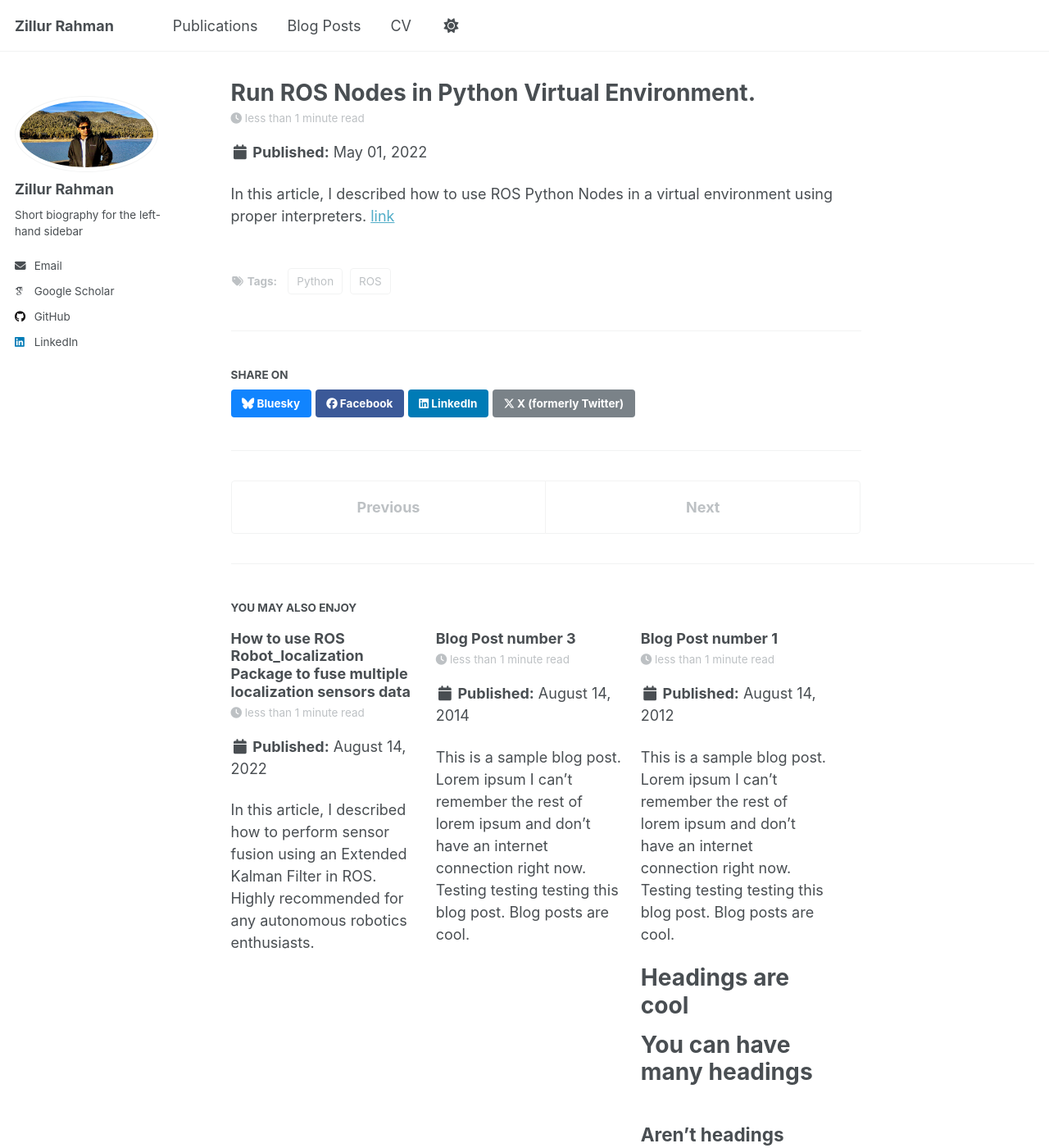
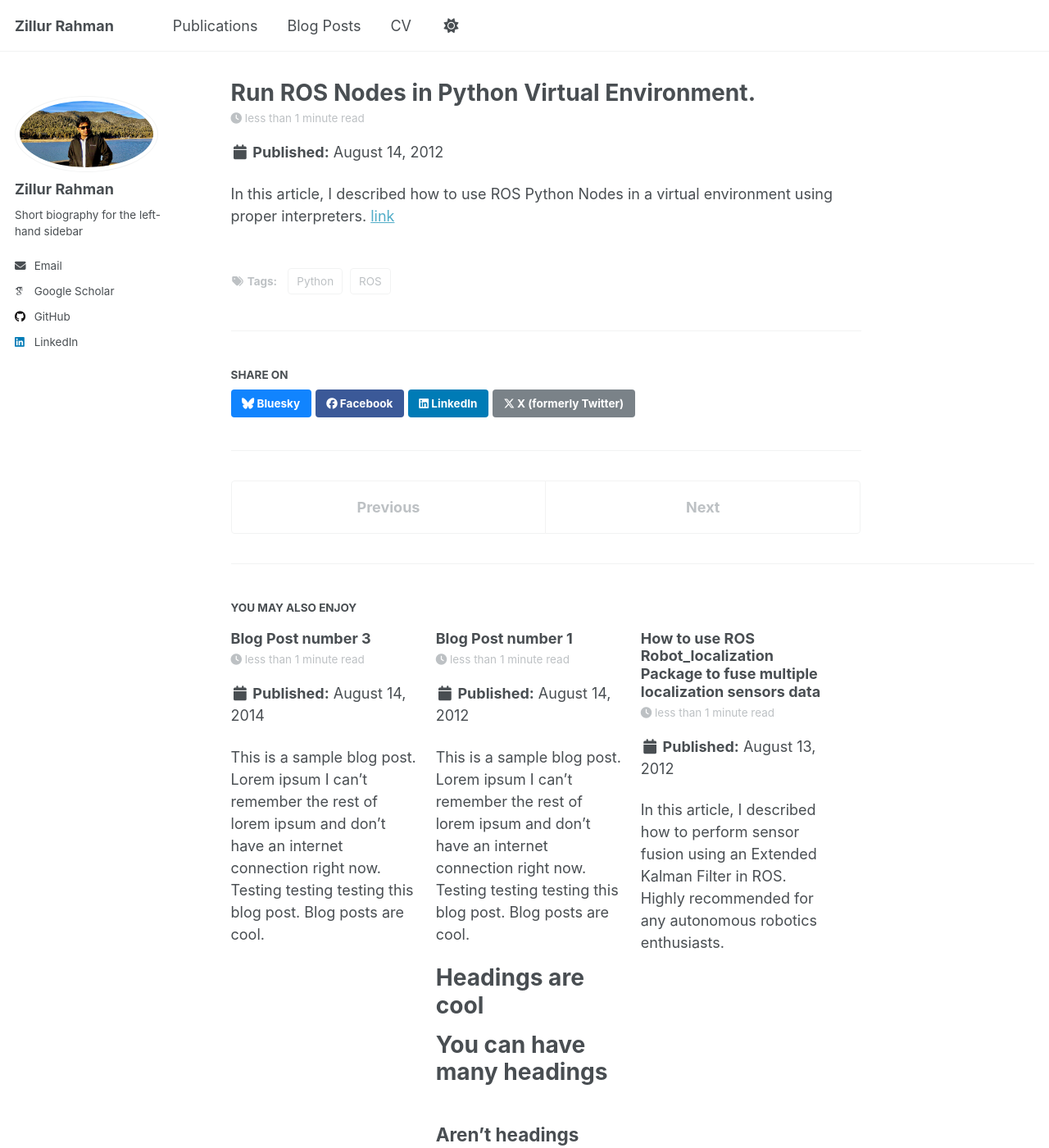
Before and after one commit to zillur01/zillur.github.io, a Jekyll site: the page built from _posts/2022-05-01-blog-post-1.md, in a window 1280 px wide and 1400 px high. Shown: the whole window at 82% size. Built offline with Jekyll 4.4.1, drawn with Linux system fonts in a browser that asks for light colours; some web fonts are replaced; a script that is not in the unit is left out.

Commit message:
add date

```diff
--- a/_posts/2022-05-01-blog-post-1.md
+++ b/_posts/2022-05-01-blog-post-1.md
@@ -1,5 +1,6 @@
 ---
 title: 'Run ROS Nodes in Python Virtual Environment.'
+date: 2012-08-14
 tags:
   - ROS
   - Python
--- a/_posts/2022-08-14-blog-post-2.md
+++ b/_posts/2022-08-14-blog-post-2.md
@@ -1,5 +1,6 @@
 ---
 title: 'How to use ROS Robot_localization Package to fuse multiple localization sensors data'
+date: 2012-08-13
 tags:
   - ROS
   - Robot Localization
```
